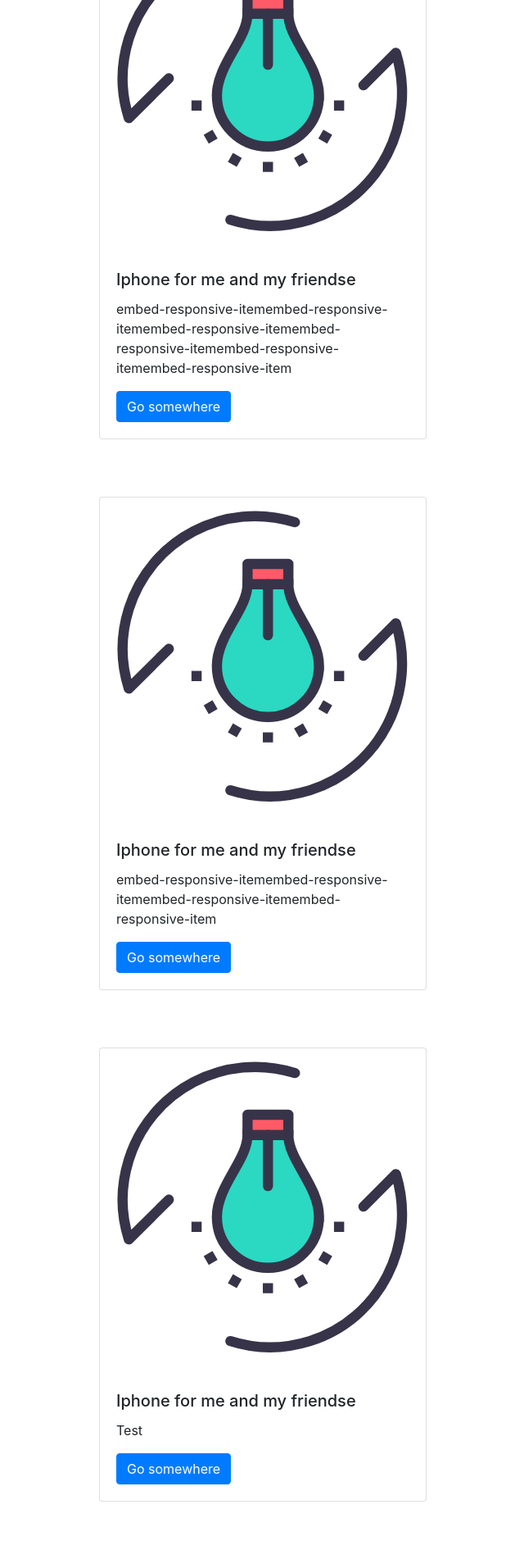
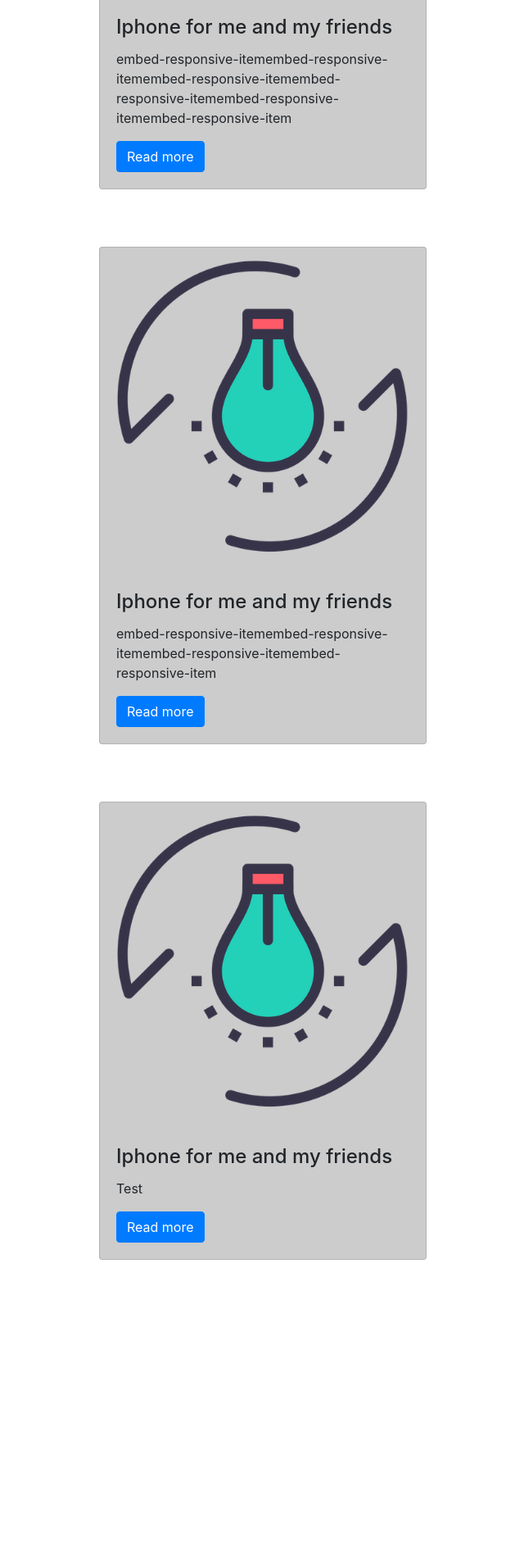
Before and after one commit to vectorPY/SmartBlog, a Django app: page /articles/ in a window 1280 px wide. Shown: the part 912-2814 px from the top of the page at 82% size, without its empty margins (319-959 px from the left). After the commit the page ends 2449 px from the top, so only its background shows below. Run offline with Django 3.2, Linux system fonts and the light colour scheme; data comes from the database, SQL or seed files in the repository; both versions use the stored data as it was after the commit; some libraries are stand-ins or nearby versions.

Commit message:
Changed Blog

```diff
--- a/src/SmartBlog/settings.py
+++ b/src/SmartBlog/settings.py
@@ -124,6 +124,9 @@ USE_TZ = True
 # https://docs.djangoproject.com/en/3.0/howto/static-files/
 
 STATIC_URL = "/static/"
+MEDIA_URL = '/data/'
+
+MEDIA_ROOT = os.path.join(BASE_DIR, 'data')
 
 STATICFILES_DIRS = [
     os.path.join(BASE_DIR, "static"),
--- a/src/blog/forms.py
+++ b/src/blog/forms.py
@@ -42,10 +42,3 @@ class RawBlogForm(forms.Form):
             raise forms.ValidationError("The description is too long")
         else:
             return short
-
-    def clean_section(self):
-        section = self.cleaned_data.get('section')
-        if section not in sections:
-            raise forms.ValidationError("This section is not available")
-        else:
-            return section
--- a/src/blog/models.py
+++ b/src/blog/models.py
@@ -12,4 +12,4 @@ class Blog(models.Model):
     dislikes = models.IntegerField()
     short_version = models.CharField(max_length=1155)
     text = RichTextField(blank=True, null=True)
-    image = models.ImageField(blank=True, upload_to="data/")
+    image = models.ImageField(blank=True, upload_to="")
--- a/src/blog/urls.py
+++ b/src/blog/urls.py
@@ -1,9 +1,12 @@
 from django.urls import path
 from .views import home, ArticleList, create_blog, full_blog
+from django.conf import settings
+from django.conf.urls.static import static
 
 urlpatterns = [
     path('home/', home, name="homepage"),
     path('', home, name="homepage (root)"),
     path('articles/', ArticleList.as_view(), name="list_articles"),
     path('create/', create_blog, name="create_article"),
-]
+    path('blog/<int:my_id>', full_blog),
+]+ static(settings.MEDIA_URL, document_root=settings.MEDIA_ROOT)
--- a/src/blog/views.py
+++ b/src/blog/views.py
@@ -42,5 +42,10 @@ def create_blog(response):
     return render(response, "create_blog.html", context)
 
 
-def full_blog(response):
-    pass
+def full_blog(response, my_id):
+    blog = Blog.objects.filter(id=my_id)
+
+    context = {
+        "blog": blog
+    }
+    return render(response, "full_blog.html", context)
--- a/src/static/articles.css
+++ b/src/static/articles.css
@@ -1,7 +1,12 @@
 .card {
     margin: 70px auto;
+    background-color: rgba(0, 0, 0, 0.2);
 }
 
 .card:hover {
     box-shadow: 0 8px 16px 0 rgba(0,0,0,0.2);
 }
+
+.embed-responsive .card-img-top {
+    object-fit: cover;
+}
--- a/src/templates/Blog_list.html
+++ b/src/templates/Blog_list.html
@@ -11,13 +11,15 @@
 {% block content %}
     <h1 id="headline" align="center">Our Articles:</h1>
     {% for elems in blog_list %}
-        <div class="card" style="width: 25rem;">
-            <img class="card-img-top" src="../static/favicon/smart.svg" alt="Card image cap">
-              <div class="card-body">
-                <h5 class="card-title">{{ elems.title }}e</h5>
-                <p class="card-text">{{ elems.short_version }}</p>
-                <a href="#" class="btn btn-primary">Go somewhere</a>
-              </div>
-        </div>
+        {% if elems.image %}
+            <div class="card" style="width: 25rem;">
+                <img class="card-img-top" src="{{ elems.image.url }}" alt="Card image cap">
+                <div class="card-body">
+                    <h4 class="card-title">{{ elems.title }}</h4>
+                    <p class="card-text">{{ elems.short_version }}</p>
+                    <a href="/blog/{{ elems.id }}" class="btn btn-primary">Read more</a>
+                </div>
+            </div>
+        {% endif %}
     {% endfor %}
 {% endblock %}
```
Also changed, not shown: src/templates/full_blog.html (added, +14 -0 lines), data/2020-06-11_10-37_gFeWQ1e.png (deleted), src/blog/migrations/0004_auto_20200626_1144.py (added), src/blog/migrations/0005_auto_20200626_1213.py (added), src/blog/migrations/0006_auto_20200626_1258.py (added), src/blog/migrations/0007_auto_20200626_1317.py (added), src/data/2020-06-11_10-37.png (renamed from data/2020-06-11_10-37.png), src/data/smart.png (added), src/data/smart_Ys3gJlz.png (added), src/data/test.png (added), src/db.sqlite3, 1 other file.
